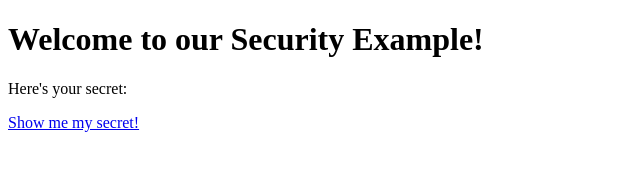
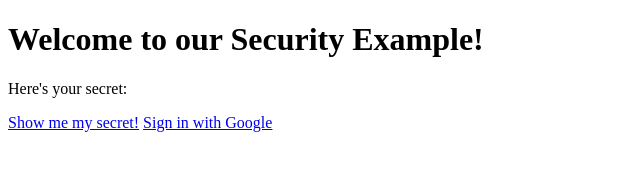
Before and after one commit to tinkereryorch/security-example, a website: page public/index.html in a window 1280 px wide. Shown: the whole page, without its empty margins (0-640 px from the left). Drawn offline with Linux system fonts and the light colour scheme.

Commit message:
Added Google log in link

```diff
--- a/public/index.html
+++ b/public/index.html
@@ -7,5 +7,6 @@
         <h1>Welcome to our Security Example!</h1>
         <p>Here's your secret:</p>
         <a href="/secret">Show me my secret!</a>
+        <a href="/auth/google">Sign in with Google</a>
     </body>
 </html>
```
